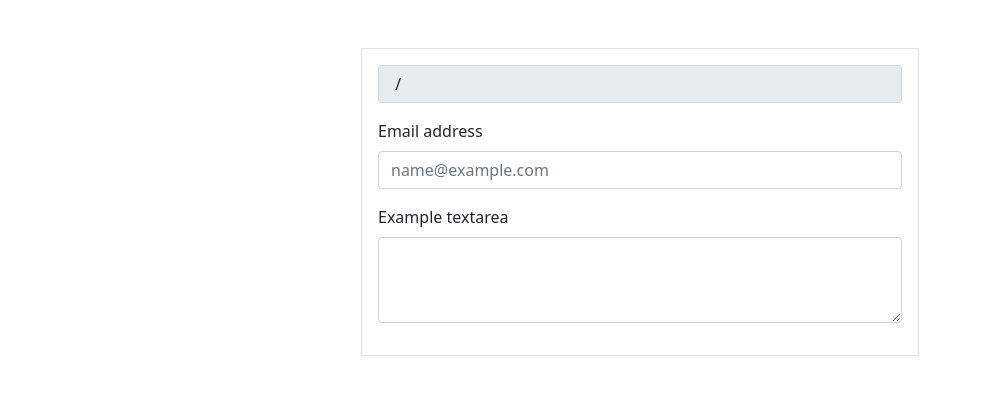
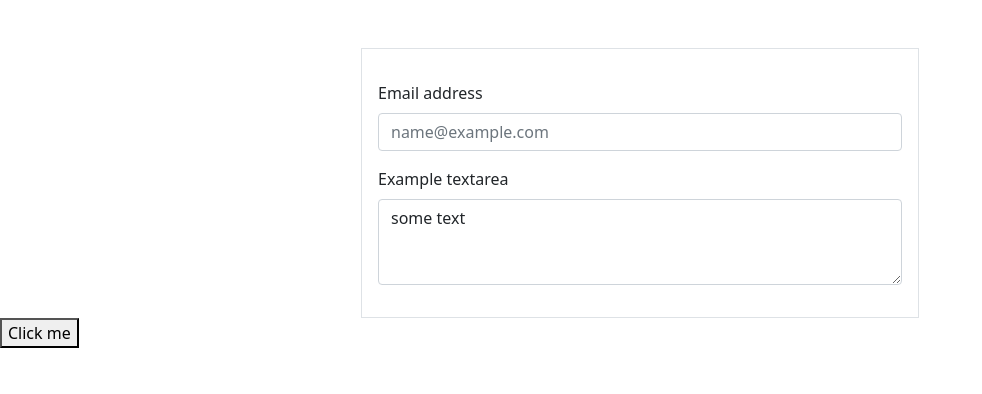
Before and after one commit to MrEnline/test-project-react, a React (Create React App) app: page / in a window 1280 px wide. Shown: the top 394 px of the page, without its empty margins (0-982 px from the left). Built offline with nearby package versions, Linux system fonts and the light colour scheme.

Commit message:
memo and PureComponent

```diff
--- a/src/App.js
+++ b/src/App.js
@@ -1,67 +1,126 @@
-import { useState, useEffect} from 'react';
-import {Container} from 'react-bootstrap';
+import { useState, memo, PureComponent } from 'react';
+import { Container } from 'react-bootstrap';
 import './App.css';
 
-function useInputWithValidate(inititalValue) {
-    const [value, setValue] = useState(inititalValue);
-
-    const onChange = e => {
-        setValue(e.target.value);
-    }
-
-    const validateInput = () => {
-        return value.search(/\d/) >= 0;
-    }
-
-    return {value, validateInput, onChange} //аналогично {value: value, validateInput: validateInput, onChange: onChange}
+function propsCompare(prevprops, nextprops) {
+    return (
+        prevprops.mail.name === nextprops.mail.name &&
+        prevprops.text === nextprops.text
+    );
 }
 
-const Form = () => {
-
-    // const [text, setText] = useState('');
-    // const [textArea, setTextArea] = useState('');
-
-    // const validateInput = (text) => {
-    //     return text.search(/\d/) >= 0;
-    // }
-
-    const input = useInputWithValidate('');
-    const textArea = useInputWithValidate('');
-
-    const color = input.validateInput() ? 'text-danger' : null;
-
+const Form = memo((props) => {
+    console.log('render');
     return (
         <Container>
             <form className="w-50 border mt-5 p-3 m-auto">
                 <div className="mb-3">
-                    <input value={`${input.value} / ${textArea.value}`} type="text" className="form-control" readOnly/>
-                    <label htmlFor="exampleFormControlInput1" className="form-label mt-3">Email address</label>
+                    <label
+                        htmlFor="exampleFormControlInput1"
+                        className="form-label mt-3"
+                    >
+                        Email address
+                    </label>
                     <input
-                        onChange={input.onChange}
-                        value={input.value}
+                        value={props.mail.name}
                         type="email"
-                        className={`form-control ${color}`}
+                        className="form-control"
                         id="exampleFormControlInput1"
-                        placeholder="name@example.com"/>
-                    </div>
-                    <div className="mb-3">
-                    <label htmlFor="exampleFormControlTextarea1" className="form-label">Example textarea</label>
+                        placeholder="name@example.com"
+                    />
+                </div>
+                <div className="mb-3">
+                    <label
+                        htmlFor="exampleFormControlTextarea1"
+                        className="form-label"
+                    >
+                        Example textarea
+                    </label>
                     <textarea
-                        onChange={textArea.onChange}
-                        value={textArea.value}
+                        value={props.text}
                         className="form-control"
                         id="exampleFormControlTextarea1"
-                        rows="3">
-                    </textarea>
+                        rows="3"
+                    ></textarea>
                 </div>
             </form>
         </Container>
-    )
-}
+    );
+}, propsCompare);
+
+//PureComponent производит поверхностное копирование как и memo
+//поэтому лучше использовать componentDidUpdate и в нем уже проверять пропсы
+//и если они изменились, то выполнять перерендер
+// class Form extends PureComponent {
+
+//componentDidUpdate(prevProps) {
+// if (prevProps.mail.name === props.mail.name) {
+//     return false
+// }return true
+//}
+
+//     render() {
+//             console.log('render');
+//             return (
+//                 <Container>
+//                     <form className="w-50 border mt-5 p-3 m-auto">
+//                         <div className="mb-3">
+//                             <label
+//                                 htmlFor="exampleFormControlInput1"
+//                                 className="form-label mt-3"
+//                             >
+//                                 Email address
+//                             </label>
+//                             <input
+//                                 value={props.mail.name}
+//                                 type="email"
+//                                 className="form-control"
+//                                 id="exampleFormControlInput1"
+//                                 placeholder="name@example.com"
+//                             />
+//                         </div>
+//                         <div className="mb-3">
+//                             <label
+//                                 htmlFor="exampleFormControlTextarea1"
+//                                 className="form-label"
+//                             >
+//                                 Example textarea
+//                             </label>
+//                             <textarea
+//                                 value={props.text}
+//                                 className="form-control"
+//                                 id="exampleFormControlTextarea1"
+//                                 rows="3"
+//                             ></textarea>
+//                         </div>
+//                     </form>
+//                 </Container>
+//             );
+//     }
+// }
 
 function App() {
+    const [data, setData] = useState({
+        mail: {
+            name: 'name@example.com',
+        },
+        text: 'some text',
+    });
+
     return (
-        <Form/>
+        <>
+            <Form mail={data.mail.name} text={data.text} />
+            <button
+                onClick={() =>
+                    setData({
+                        mail: { name: 'second@example.com' },
+                        text: 'another text',
+                    })
+                }
+            >
+                Click me
+            </button>
+        </>
     );
 }
 
```
Also changed, not shown: src/App.css (indentation only).
